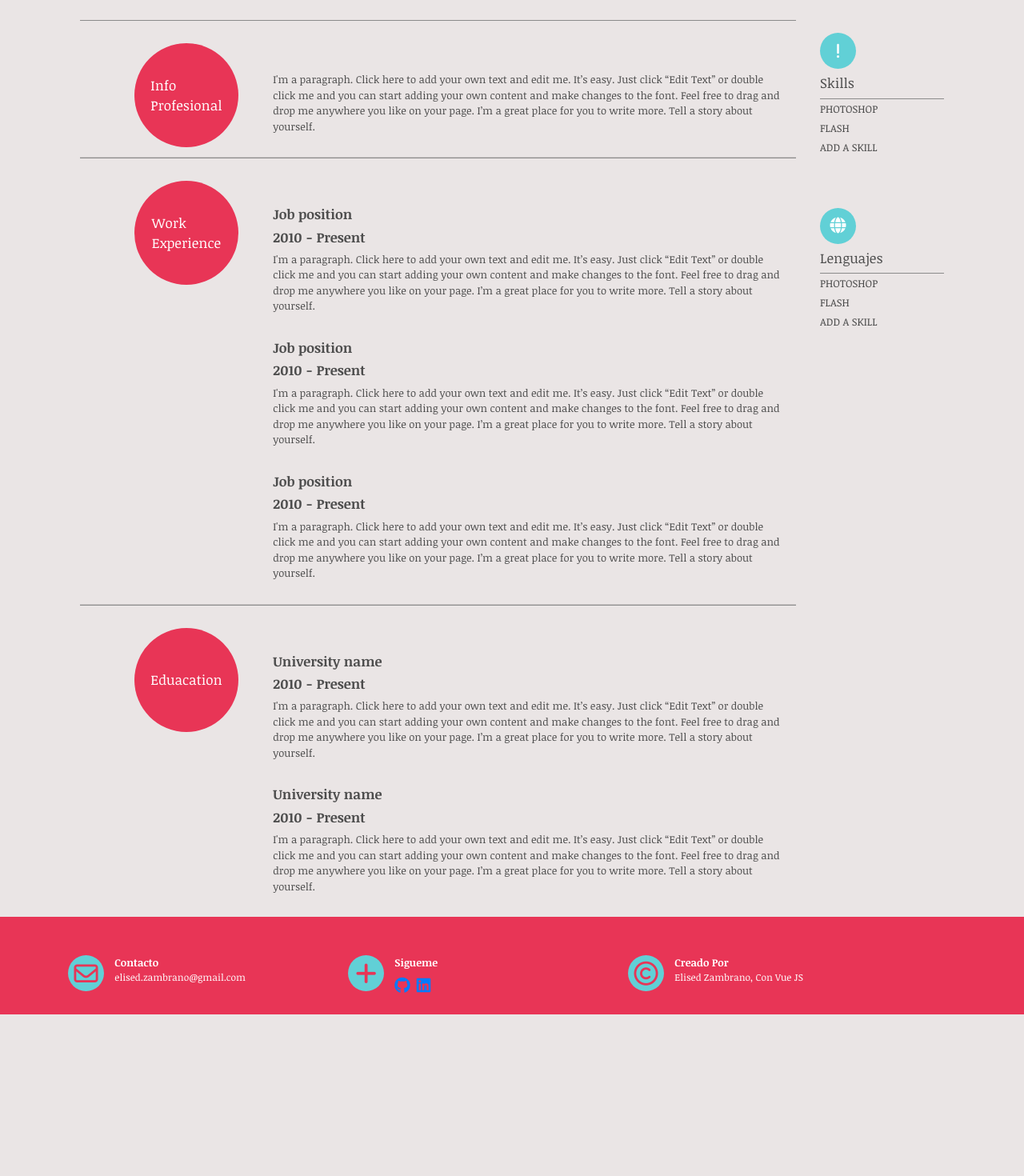
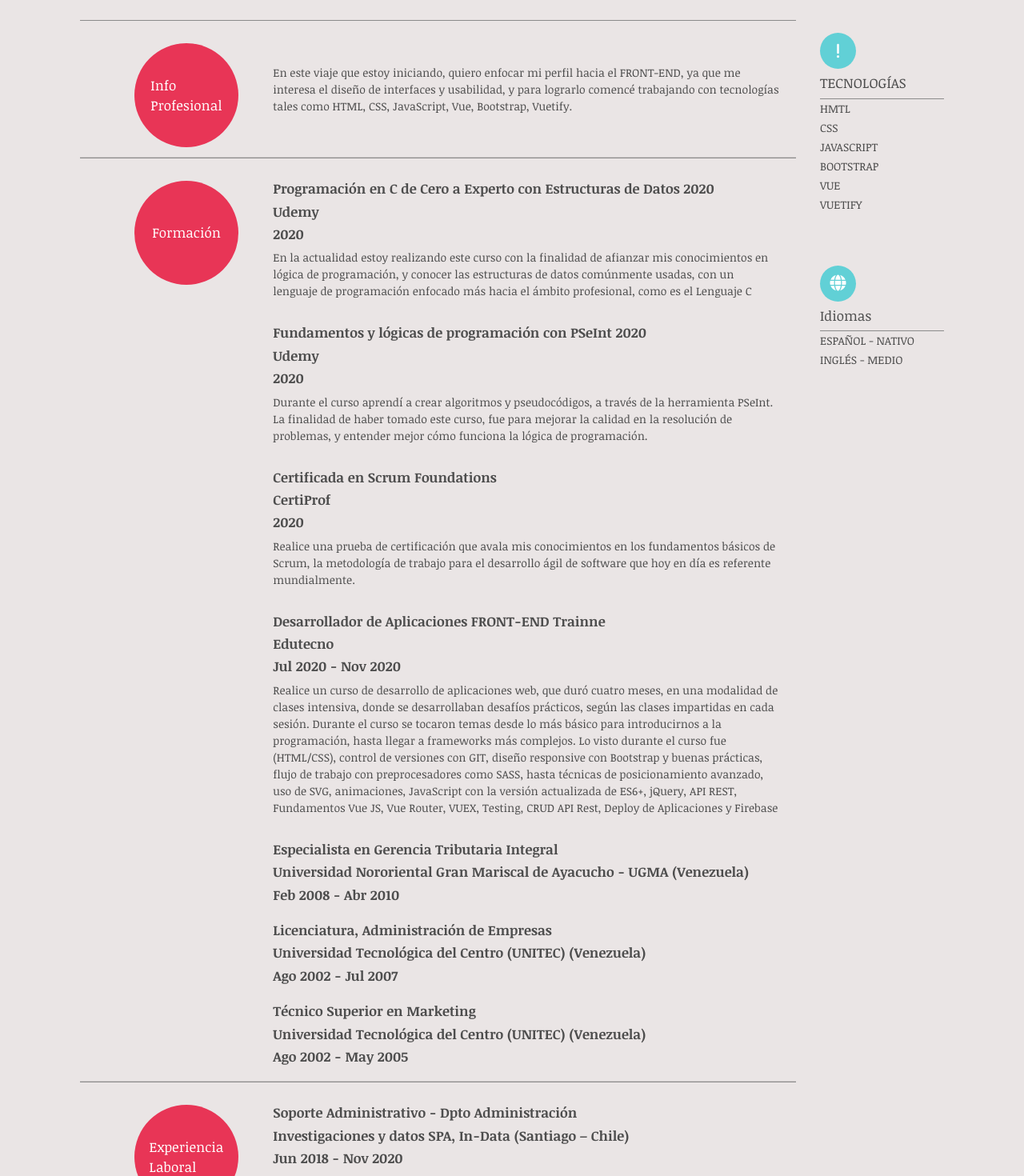
Before and after one commit to elisedzambranoM/PersonalPage, a Vue app: page /resumen in a window 1280 px wide. Shown: the part 200-1670 px from the top of the page at 80% size. Before the commit the page ends 1468 px from the top, so only its background shows below. Built offline with nearby package versions, Linux system fonts and the light colour scheme; the HTML template or start-up script is replaced by a standard one.

Commit message:
se agregÃó información real y foto de perfil

```diff
--- a/src/components/main/MenuContent.vue
+++ b/src/components/main/MenuContent.vue
@@ -21,16 +21,16 @@
       </router-link>
     </div>
     <p class="mt-4 ml-5 content-paragraph">
-      Hola me presento soy Elised, soy una persona dinámica, versátil y
-      confiable. Tengo muchos años trabajando en el área de administración y
-      contabilidad, y desde hace unos meses atrás, tomé la decisión de darle un
-      giro a mi vida laboral, por lo que decidí inscribirme en un curso de
-      Front-End dictado por EDUTECNO, ya que me llama la atención el diseño de
-      interfaces de usuarios. Soy newbie en este mundo de la informática, aun
-      así, tengo la mayor disposición de todas para aprender y desarrollar mi
-      perfil profesional como desarrolladora. Me siento con la confianza de
-      afrontar este nuevo reto, ya que, en mis 10 años de experiencia laboral,
-      me he topado con circunstancias retadoras que me exigieron evolucionar.
+     <strong>&lt;HelloWorld /></strong> Soy Elised, newbie en este mundo del desarrollo web, tengo
+      muchos años de trayectoria en el área de Administración y Contabilidad. En
+      Marzo 2020, tomé la decisión de darle un giro a mi vida laboral,
+      inscribiéndome en un curso de desarrollador de aplicaciones FRONT-END.
+      Termine el curso motivada, y con ganas de formar parte de un equipo de
+      trabajo, donde pueda profundizar y aplicar los conocimientos adquiridos.
+      Mi objetivo en esta nueva etapa laboral es lograr, a mediano plazo,
+      desarrollar habilidades que me ayuden a construir software de calidad. En
+      esta página podrás conocerme un poco más y como me estoy desenvolviendo en
+      esta área.
     </p>
   </div>
 </template>
@@ -73,7 +73,7 @@ export default {
   background-color: #837e1e;
 }
 .content-paragraph {
-  font-size: 13px;
+  font-size: 14px;
   padding-right: 25%;
   font-family: "Noticia Text", serif;
   padding-bottom: 9%;
--- a/src/components/main/ProfilePic.vue
+++ b/src/components/main/ProfilePic.vue
@@ -1,18 +1,29 @@
 <template>
   <div>
-     <img src="https://static.wixstatic.com/media/84770f_71b71726d1644b0baa8482970c919460.jpg/v1/fill/w_385,h_380,al_c,q_80,usm_0.66_1.00_0.01/84770f_71b71726d1644b0baa8482970c919460.webp"
-alt="Profile image" class="mt-5 img--profile">
+    <img
+      :src="foto"
+      alt="Profile image"
+      class="mt-5 img--profile"
+    />
   </div>
 </template>
 
 <script>
+import foto_perfil from "@/assets/images/foto_perfil.jpg";
 export default {
-name: 'ProfilePic'
-}
+  name: "ProfilePic",
+
+  data(){
+    return{
+      foto: foto_perfil
+    }
+  }
+};
 </script>
 
 <style scoped>
-.img--profile{
-        border-radius: 192px;
+.img--profile {
+  border-radius: 192px;
+  width: 350px;
 }
 </style>
--- a/src/components/resumen/Titulo.vue
+++ b/src/components/resumen/Titulo.vue
@@ -12,21 +12,143 @@
             <div class="row">
               <div class="col-md-3">
                 <div
-                  class=" circle__item--red circle-title d-flex align-items-center justify-content-center mt-3 ml-5"
+                  class="circle__item--red circle-title d-flex align-items-center justify-content-center mt-3 ml-5"
                 >
                   Info <br />
                   Profesional
                 </div>
               </div>
               <div class="col-md-9 d-flex align-items-end">
+                <p class="text_font--13 my-auto">
+                  En este viaje que estoy iniciando, quiero enfocar mi perfil
+                  hacia el FRONT-END, ya que me interesa el diseño de interfaces
+                  y usabilidad, y para lograrlo comencé trabajando con
+                  tecnologías tales como HTML, CSS, JavaScript, Vue, Bootstrap,
+                  Vuetify.
+                </p>
+              </div>
+            </div>
+          </li>
+
+ <li class="list-group-item">
+            <div class="row">
+              <div class="col-md-3">
+                <div
+                  class="circle__item--red circle-title d-flex align-items-center justify-content-center mt-3 ml-5"
+                >
+                  Formación
+                </div>
+              </div>
+              <div class="col-md-9 d-flex flex-column align-items-start">
+                <h6 class="text_font--17 mt-3">
+                  <strong
+                    >Programación en C de Cero a Experto con Estructuras de
+                    Datos 2020</strong
+                  >
+                </h6>
+                <h6 class="text_font--17">
+                  <strong>Udemy</strong>
+                </h6>
+                <h6 class="text_font--17"><strong>2020</strong></h6>
                 <p class="text_font--13">
-                  I'm a paragraph. Click here to add your own text and edit me.
-                  It’s easy. Just click “Edit Text” or double click me and you
-                  can start adding your own content and make changes to the
-                  font. Feel free to drag and drop me anywhere you like on your
-                  page. I’m a great place for you to write more. Tell a story
-                  about yourself.
+                  En la actualidad estoy realizando este curso con la finalidad
+                  de afianzar mis conocimientos en lógica de programación, y
+                  conocer las estructuras de datos comúnmente usadas, con un
+                  lenguaje de programación enfocado más hacia el ámbito
+                  profesional, como es el Lenguaje C
                 </p>
+                <h6 class="text_font--17 mt-3">
+                  <strong
+                    >Fundamentos y lógicas de programación con PSeInt
+                    2020</strong
+                  >
+                </h6>
+                <h6 class="text_font--17">
+                  <strong>Udemy</strong>
+                </h6>
+                <h6 class="text_font--17"><strong>2020</strong></h6>
+                <p class="text_font--13">
+                  Durante el curso aprendí a crear algoritmos y pseudocódigos, a
+                  través de la herramienta PSeInt. La finalidad de haber tomado
+                  este curso, fue para mejorar la calidad en la resolución de
+                  problemas, y entender mejor cómo funciona la lógica de
+                  programación.
+                </p>
+                <h6 class="text_font--17 mt-3">
+                  <strong>Certificada en Scrum Foundations</strong>
+                </h6>
+                <h6 class="text_font--17">
+                  <strong>CertiProf</strong>
+                </h6>
+                <h6 class="text_font--17"><strong>2020</strong></h6>
+                <p class="text_font--13">
+                  Realice una prueba de certificación que avala mis
+                  conocimientos en los fundamentos básicos de Scrum, la
+                  metodología de trabajo para el desarrollo ágil de software que
+                  hoy en día es referente mundialmente.
+                </p>
+                <h6 class="text_font--17 mt-3">
+                  <strong
+                    >Desarrollador de Aplicaciones FRONT-END Trainne</strong
+                  >
+                </h6>
+                <h6 class="text_font--17">
+                  <strong>Edutecno</strong>
+                </h6>
+                <h6 class="text_font--17">
+                  <strong>Jul 2020 - Nov 2020</strong>
+                </h6>
+                <p class="text_font--13">
+                  Realice un curso de desarrollo de aplicaciones web, que duró
+                  cuatro meses, en una modalidad de clases intensiva, donde se
+                  desarrollaban desafíos prácticos, según las clases impartidas
+                  en cada sesión. Durante el curso se tocaron temas desde lo más
+                  básico para introducirnos a la programación, hasta llegar a
+                  frameworks más complejos. Lo visto durante el curso fue
+                  (HTML/CSS), control de versiones con GIT, diseño responsive
+                  con Bootstrap y buenas prácticas, flujo de trabajo con
+                  preprocesadores como SASS, hasta técnicas de posicionamiento
+                  avanzado, uso de SVG, animaciones, JavaScript con la versión
+                  actualizada de ES6+, jQuery, API REST, Fundamentos Vue JS, Vue
+                  Router, VUEX, Testing, CRUD API Rest, Deploy de Aplicaciones y
+                  Firebase
+                </p>
+                <h6 class="text_font--17 mt-3">
+                  <strong>Especialista en Gerencia Tributaria Integral</strong>
+                </h6>
+                <h6 class="text_font--17">
+                  <strong
+                    >Universidad Nororiental Gran Mariscal de Ayacucho - UGMA
+                    (Venezuela)</strong
+                  >
+                </h6>
+                <h6 class="text_font--17">
+                  <strong>Feb 2008 - Abr 2010</strong>
+                </h6>
+                <h6 class="text_font--17 mt-3">
+                  <strong>Licenciatura, Administración de Empresas</strong>
+                </h6>
+                <h6 class="text_font--17">
+                  <strong
+                    >Universidad Tecnológica del Centro (UNITEC)
+                    (Venezuela)</strong
+                  >
+                </h6>
+                <h6 class="text_font--17">
+                  <strong>Ago 2002 - Jul 2007</strong>
+                </h6>
+                <h6 class="text_font--17 mt-3">
+                  <strong>Técnico Superior en Marketing</strong>
+                </h6>
+                <h6 class="text_font--17">
+                  <strong
+                    >Universidad Tecnológica del Centro (UNITEC)
+                    (Venezuela)</strong
+                  >
+                </h6>
+                <h6 class="text_font--17">
+                  <strong>Ago 2002 - May 2005</strong>
+                </h6>
               </div>
             </div>
           </li>
@@ -34,75 +156,63 @@
             <div class="row">
               <div class="col-md-3">
                 <div
-                  class=" circle__item--red circle-title d-flex align-items-center justify-content-center mt-3 ml-5"
+                  class="circle__item--red circle-title d-flex align-items-center justify-content-center mt-3 ml-5"
                 >
-                  Work <br />
-                  Experience
+                  Experiencia <br />
+                  Laboral
                 </div>
               </div>
               <div class="col-md-9 d-flex flex-column align-items-start">
-                <h6 class="text_font--17 mt-5"><strong>Job position</strong></h6>
-                <h6 class="text_font--17"><strong>2010 - Present</strong></h6>
+                <h6 class="text_font--17 mt-3">
+                  <strong>Soporte Administrativo - Dpto Administración</strong>
+                </h6>
+                <h6 class="text_font--17">
+                  <strong
+                    >Investigaciones y datos SPA, In-Data (Santiago –
+                    Chile)</strong
+                  >
+                </h6>
+                <h6 class="text_font--17">
+                  <strong>Jun 2018 - Nov 2020</strong>
+                </h6>
                 <p class="text_font--13">
-                  I'm a paragraph. Click here to add your own text and edit me.
-                  It’s easy. Just click “Edit Text” or double click me and you
-                  can start adding your own content and make changes to the
-                  font. Feel free to drag and drop me anywhere you like on your
-                  page. I’m a great place for you to write more. Tell a story
-                  about yourself.
+                  Tenia la responsabilidad de facturar las ventas, emitir
+                  órdenes de compra, gestionar las licitaciones en las que
+                  participa la empresa para el estado, pagos de proveedores,
+                  manejo de las cuentas por cobrar y pagar; y apoyo general en
+                  el manejo interno de la oficina.
                 </p>
-                <h6 class="text_font--17 mt-3"><strong>Job position</strong></h6>
-                <h6 class="text_font--17"><strong>2010 - Present</strong></h6>
+                <h6 class="text_font--17 mt-3">
+                  <strong>Analista de compras - Dpto Compras</strong>
+                </h6>
+                <h6 class="text_font--17">
+                  <strong>ALServilab SCC (Quito – Ecuador)</strong>
+                </h6>
+                <h6 class="text_font--17">
+                  <strong>Jul 2016 - Nov 2017</strong>
+                </h6>
                 <p class="text_font--13">
-                  I'm a paragraph. Click here to add your own text and edit me.
-                  It’s easy. Just click “Edit Text” or double click me and you
-                  can start adding your own content and make changes to the
-                  font. Feel free to drag and drop me anywhere you like on your
-                  page. I’m a great place for you to write more. Tell a story
-                  about yourself.
+                  Entre las responsabilidades designadas las principales ligadas
+                  a mi cargo eran la facturación a instituciones públicas y
+                  privadas, elaboración de hojas de rutas para distribución,
+                  gestión de ordenes de compras, control de stock, negociaciones
+                  con proveedores y atención a clientes mayorista.
                 </p>
-                <h6 class="text_font--17 mt-3"><strong>Job position</strong></h6>
-                <h6 class="text_font--17"><strong>2010 - Present</strong></h6>
+                <h6 class="text_font--17 mt-3">
+                  <strong>Administradora - Dpto Administración</strong>
+                </h6>
+                <h6 class="text_font--17">
+                  <strong>JPC APPS, C.A. (Puerto Ordaz –Venezuela)</strong>
+                </h6>
+                <h6 class="text_font--17">
+                  <strong>Feb 2014 - Dic 2015</strong>
+                </h6>
                 <p class="text_font--13">
-                  I'm a paragraph. Click here to add your own text and edit me.
-                  It’s easy. Just click “Edit Text” or double click me and you
-                  can start adding your own content and make changes to the
-                  font. Feel free to drag and drop me anywhere you like on your
-                  page. I’m a great place for you to write more. Tell a story
-                  about yourself.
-                </p>
-              </div>
-            </div>
-          </li>
-           <li class="list-group-item">
-            <div class="row">
-              <div class="col-md-3">
-                <div
-                  class=" circle__item--red circle-title d-flex align-items-center justify-content-center mt-3 ml-5"
-                >
-                  Eduacation
-                </div>
-              </div>
-              <div class="col-md-9 d-flex flex-column align-items-start">
-                <h6 class="text_font--17 mt-5"><strong>University name</strong></h6>
-                <h6 class="text_font--17"><strong>2010 - Present</strong></h6>
-                <p class="text_font--13">
-                  I'm a paragraph. Click here to add your own text and edit me.
-                  It’s easy. Just click “Edit Text” or double click me and you
-                  can start adding your own content and make changes to the
-                  font. Feel free to drag and drop me anywhere you like on your
-                  page. I’m a great place for you to write more. Tell a story
-                  about yourself.
-                </p>
-                <h6 class="text_font--17 mt-3"><strong>University name</strong></h6>
-                <h6 class="text_font--17"><strong>2010 - Present</strong></h6>
-                <p class="text_font--13">
-                  I'm a paragraph. Click here to add your own text and edit me.
-                  It’s easy. Just click “Edit Text” or double click me and you
-                  can start adding your own content and make changes to the
-                  font. Feel free to drag and drop me anywhere you like on your
-                  page. I’m a great place for you to write more. Tell a story
-                  about yourself.
+                  Mis principales asignaciones eran las compras de equipos de
+                  computación, supervisión de los desarrolladores, cálculos de
+                  nómina y beneficio, control del funcionamiento de la oficina,
+                  cálculo y declaración de impuestos y elaboración y
+                  actualización de libros contables.
                 </p>
               </div>
             </div>
@@ -117,11 +227,14 @@
             >
               <i class="fas fa-exclamation"></i>
             </div>
-            <h6 class="text_font--17  mt-2">Skills</h6>
+            <h6 class="text_font--17 mt-2">TECNOLOGÍAS</h6>
             <hr />
-            <span class="text_font--13">PHOTOSHOP</span><br />
-            <span class="text_font--13">FLASH</span> <br />
-            <span class="text_font--13">ADD A SKILL</span> <br />
+            <span class="text_font--13">HMTL</span><br />
+            <span class="text_font--13">CSS</span> <br />
+            <span class="text_font--13">JAVASCRIPT</span> <br />
+            <span class="text_font--13">BOOTSTRAP</span> <br />
+            <span class="text_font--13">VUE</span> <br />
+            <span class="text_font--13">VUETIFY</span> <br />
           </div>
           <div class="col-md-12 mt-5">
             <div
@@ -129,13 +242,12 @@
             >
               <i class="fas fa-globe"></i>
             </div>
-            <h6 class="text_font--17  mt-2">Lenguajes</h6>
+            <h6 class="text_font--17 mt-2">Idiomas</h6>
             <hr />
-            <span class="text_font--13">PHOTOSHOP</span><br />
-            <span class="text_font--13">FLASH</span> <br />
-            <span class="text_font--13">ADD A SKILL</span> <br />
-          </div>
-         </div>
+            <span class="text_font--13">ESPAÑOL - NATIVO</span><br />
+            <span class="text_font--13">INGLÉS - MEDIO</span> <br />
+            </div>
+        </div>
       </div>
     </div>
   </div>
@@ -198,7 +310,7 @@ hr {
   border-top: 1px solid #8b8b8b;
 }
 .text_font--13 {
-  font-size: 13px;
+  font-size: 14px;
   font-family: "Noticia Text", serif;
   color: #4d4d4d;
 }
```
Also changed, not shown: src/assets/images/foto_perfil.jpg (added).
